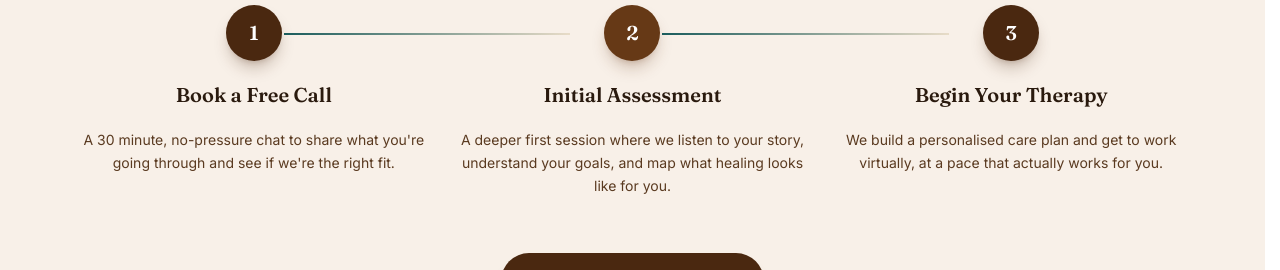
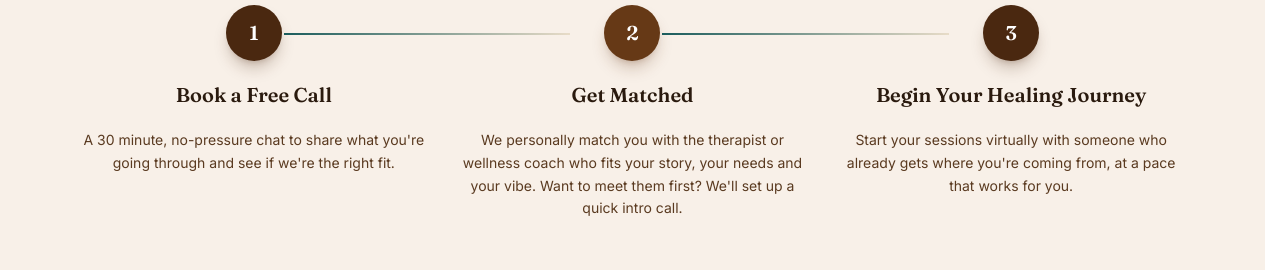
Before and after one commit to tomideojuoko/solacewave, a React (Vite) app: page / in a window 1280 px wide. Shown: the part 3200-3470 px from the top of the page. Built offline with nearby package versions, Linux system fonts and the light colour scheme; a web font is replaced by a local one.

Commit message:
Rework 'Your Journey' steps: Free Call, Get Matched, Begin Your Healing Journey
Co-Authored-By: Claude Opus 5.5 <noreply@anthropic.com>
Claude-Session: https://claude.ai/code/session_01NzDjhKpqdsQLVEpyVPrNBd

```diff
--- a/src/components/HowItWorks.jsx
+++ b/src/components/HowItWorks.jsx
@@ -1,7 +1,7 @@
 const steps = [
   { num: '1', color: 'bg-brown shadow-gold/25', title: 'Book a Free Call', text: 'A 30 minute, no-pressure chat to share what you\'re going through and see if we\'re the right fit.', line: true },
-  { num: '2', color: 'bg-terra shadow-terra/25',         title: 'Initial Assessment', text: 'A deeper first session where we listen to your story, understand your goals, and map what healing looks like for you.', line: true },
-  { num: '3', color: 'bg-brown shadow-gold/25',           title: 'Begin Your Therapy', text: 'We build a personalised care plan and get to work virtually, at a pace that actually works for you.', line: false },
+  { num: '2', color: 'bg-terra shadow-terra/25',         title: 'Get Matched', text: 'We personally match you with the therapist or wellness coach who fits your story, your needs and your vibe. Want to meet them first? We\'ll set up a quick intro call.', line: true },
+  { num: '3', color: 'bg-brown shadow-gold/25',           title: 'Begin Your Healing Journey', text: 'Start your sessions virtually with someone who already gets where you\'re coming from, at a pace that works for you.', line: false },
 ]
 
 export default function HowItWorks() {
```
